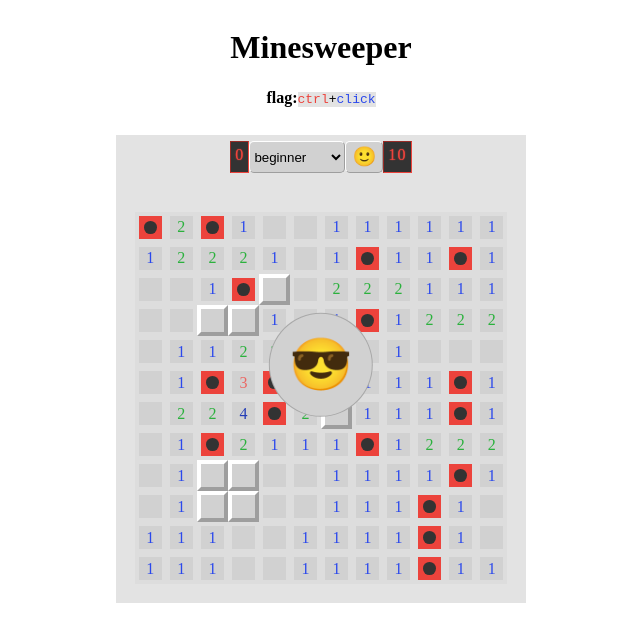
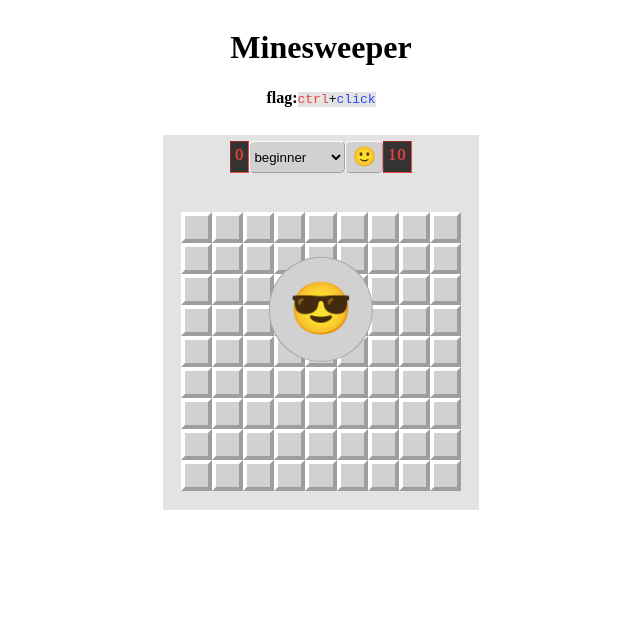
Before and after one commit to C5m7b4/minesweeper, a React app: page / in a window 1280 px wide. Shown: the top 642 px of the page, without its empty margins (319-959 px from the left). Built offline with nearby package versions, Linux system fonts and the light colour scheme.

Commit message:
wire up change event for scoreboard, levels, and gameWithHooks

```diff
--- a/src/components/Scoreboard/Level.tsx
+++ b/src/components/Scoreboard/Level.tsx
@@ -1,4 +1,4 @@
-import React, { FC } from 'react';
+import React, { FC, ChangeEvent } from 'react';
 import styled from '@emotion/styled';
 
 export interface LevelProps {
@@ -6,10 +6,14 @@ export interface LevelProps {
    * Array of possible game levels
    */
   children: string[];
+
+  value?: string;
+
+  onChange: (event: ChangeEvent<HTMLSelectElement>) => void;
 }
 
-export const Level: FC<LevelProps> = ({ children }) => (
-  <Select>
+export const Level: FC<LevelProps> = ({ children, value, onChange }) => (
+  <Select onChange={onChange} value={value}>
     {children.map((c: string) => (
       <Option key={`l-${c}`} value={c}>
         {c}
--- a/src/components/Scoreboard/Scoreboard.tsx
+++ b/src/components/Scoreboard/Scoreboard.tsx
@@ -1,4 +1,4 @@
-import React, { FC } from 'react';
+import React, { FC, ChangeEvent } from 'react';
 import styled from '@emotion/styled';
 import { Counter } from './Counter';
 import { Level } from './Level';
@@ -21,18 +21,28 @@ export interface ScoreboardProps {
    * Bombs in the field
    */
   mines: string;
+  /**
+   * default level selected
+   */
+  defaultLevel?: string;
+
+  /**
+   * action handler for selecting new level
+   */
+  onChangeLevel: (event: ChangeEvent<HTMLSelectElement>) => void;
 }
 
 export const Scoreboard: FC<ScoreboardProps> = ({
   time,
   levels,
   onReset,
+  onChangeLevel,
   mines,
 }) => {
   return (
     <Wrapper>
       <Counter>{time}</Counter>
-      <Level>{levels}</Level>
+      <Level onChange={onChangeLevel}>{levels}</Level>
       <Reset onReset={onReset} />
       <Counter>{mines}</Counter>
     </Wrapper>
--- a/src/index.tsx
+++ b/src/index.tsx
@@ -1,50 +1,7 @@
 import React, { FC } from 'react';
 import ReactDOM from 'react-dom';
-import { GameArea, Wrapper, GameOver } from './components/Game';
-import { Field } from './helpers/Field';
-import { Top } from './components/Top/Top';
-import { Scoreboard } from './components/Scoreboard';
-import { Grid } from './components/Grid/Grid';
+import { GameWithHooks } from './modules/GameWithHooks/GameWithHooks';
 
 const root = document.getElementById('root');
 
-const staticField: Field = [
-  [9, 2, 9, 1, 0, 0, 1, 1, 1, 1, 1, 1],
-  [1, 2, 2, 2, 1, 0, 1, 9, 1, 1, 9, 1],
-  [0, 0, 1, 9, 10, 0, 2, 2, 2, 1, 1, 1],
-  [0, 0, 10, 10, 1, 0, 1, 9, 1, 2, 2, 2],
-  [0, 1, 1, 2, 2, 9, 1, 1, 1, 0, 0, 0],
-  [0, 1, 9, 3, 9, 2, 10, 1, 1, 1, 9, 1],
-  [0, 2, 2, 4, 9, 2, 10, 1, 1, 1, 9, 1],
-  [0, 1, 9, 2, 1, 1, 1, 9, 1, 2, 2, 2],
-  [0, 1, 10, 10, 0, 0, 1, 1, 1, 1, 9, 1],
-  [0, 1, 10, 10, 0, 0, 1, 1, 1, 9, 1],
-  [0, 1, 1, 1, 0, 0, 1, 1, 1, 1, 9, 1],
-  [0, 1, 1, 1, 0, 0, 1, 1, 1, 1, 9, 1, 1],
-];
-
-interface GameProps {
-  children: Field;
-}
-
-const Game: FC<GameProps> = () => (
-  <Wrapper>
-    <Top feature="flag" firstAction="ctrl" secondAction="click">
-      Minesweeper
-    </Top>
-    <GameArea>
-      <Scoreboard
-        time="0"
-        mines="10"
-        levels={['beginner', 'intermediate', 'expert']}
-        onReset={() => null}
-      />
-      <GameOver onClick={() => null} isWin={true} />
-      <Grid onClick={() => null} onContextMenu={() => null}>
-        {staticField}
-      </Grid>
-    </GameArea>
-  </Wrapper>
-);
-
-ReactDOM.render(<Game>{staticField}</Game>, root);
+ReactDOM.render(<GameWithHooks />, root);
--- /dev/null
+++ b/src/modules/GameSettings.ts
@@ -0,0 +1,11 @@
+export const GameLevels = ['beginner', 'intermediate', 'expert'] as const;
+
+export type LevelNames = typeof GameLevels[number];
+
+export type Settings = [number, number];
+
+export const GameSettings: Record<LevelNames, Settings> = {
+  beginner: [9, 10],
+  intermediate: [16, 44],
+  expert: [22, 99],
+};
--- /dev/null
+++ b/src/modules/GameWithHooks/GameWithHooks.tsx
@@ -0,0 +1,49 @@
+import React, { FC, useState, useCallback, useEffect } from 'react';
+
+import { GameArea, Wrapper, GameOver } from '../../components/Game';
+import { Field, emptyFieldGenerator, CellState } from '../../helpers/Field';
+import { Top } from '../../components/Top/Top';
+import { Scoreboard } from '../../components/Scoreboard';
+import { Grid } from '../../components/Grid/Grid';
+import { GameLevels, LevelNames, GameSettings } from '../GameSettings';
+
+interface GameProps {
+  children: Field;
+}
+
+export const GameWithHooks: FC = () => {
+  const [level, setLevel] = useState<LevelNames>('beginner');
+  const [size, bombs] = GameSettings[level];
+
+  useEffect(() => {}, [level]);
+  const playerField = emptyFieldGenerator(size, CellState.hidden);
+
+  const onChangeLevelHandler = useCallback(
+    ({ target: { value: level } }: React.ChangeEvent<HTMLSelectElement>) =>
+      setLevel(level as LevelNames),
+    // Stryker disable next-line ArrayDeclaration
+    []
+  );
+
+  return (
+    <Wrapper>
+      <Top feature="flag" firstAction="ctrl" secondAction="click">
+        Minesweeper
+      </Top>
+      <GameArea>
+        <Scoreboard
+          time="0"
+          mines="10"
+          levels={GameLevels as unknown as string[]}
+          defaultLevel={level}
+          onReset={() => null}
+          onChangeLevel={onChangeLevelHandler}
+        />
+        <GameOver onClick={() => null} isWin={true} />
+        <Grid onClick={() => null} onContextMenu={() => null}>
+          {playerField}
+        </Grid>
+      </GameArea>
+    </Wrapper>
+  );
+};
--- /dev/null
+++ b/src/modules/GameWithHooks/index.ts
@@ -0,0 +1 @@
+export { GameWithHooks } from './GameWithHooks';
```
